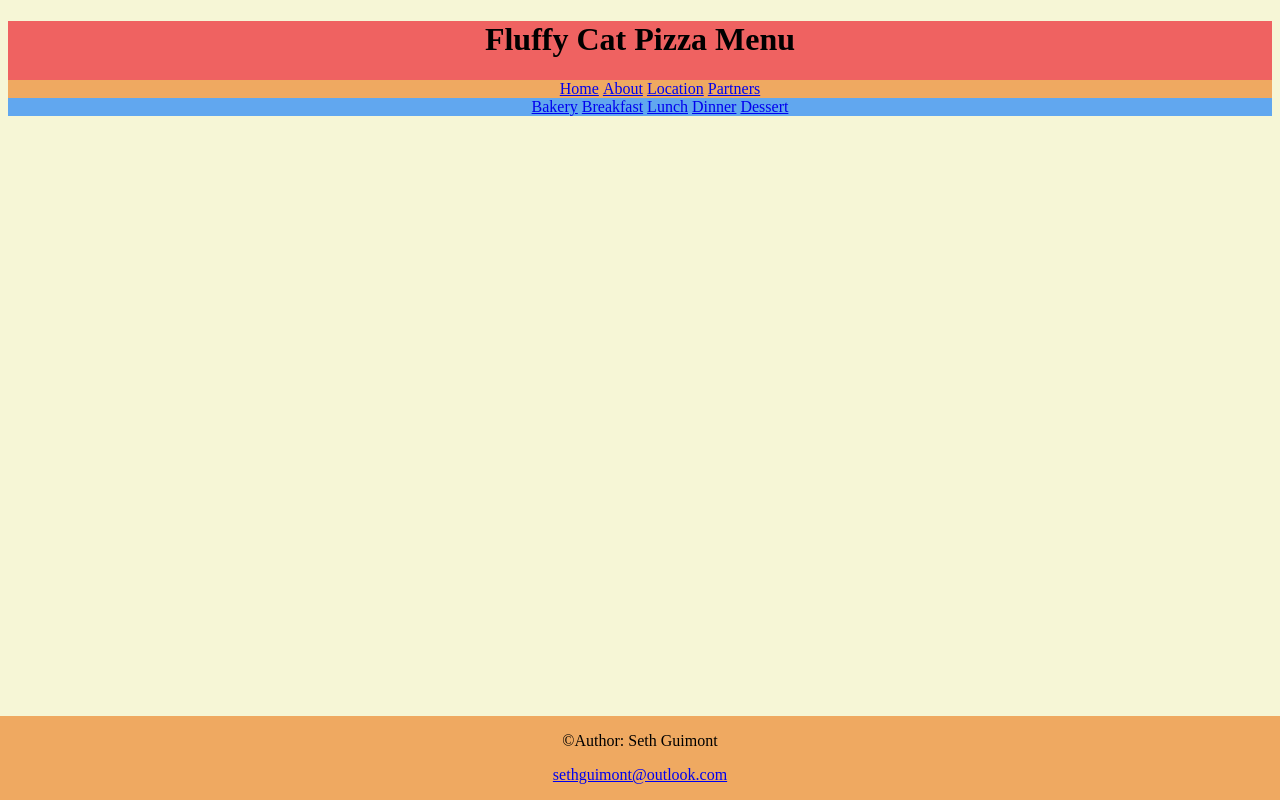
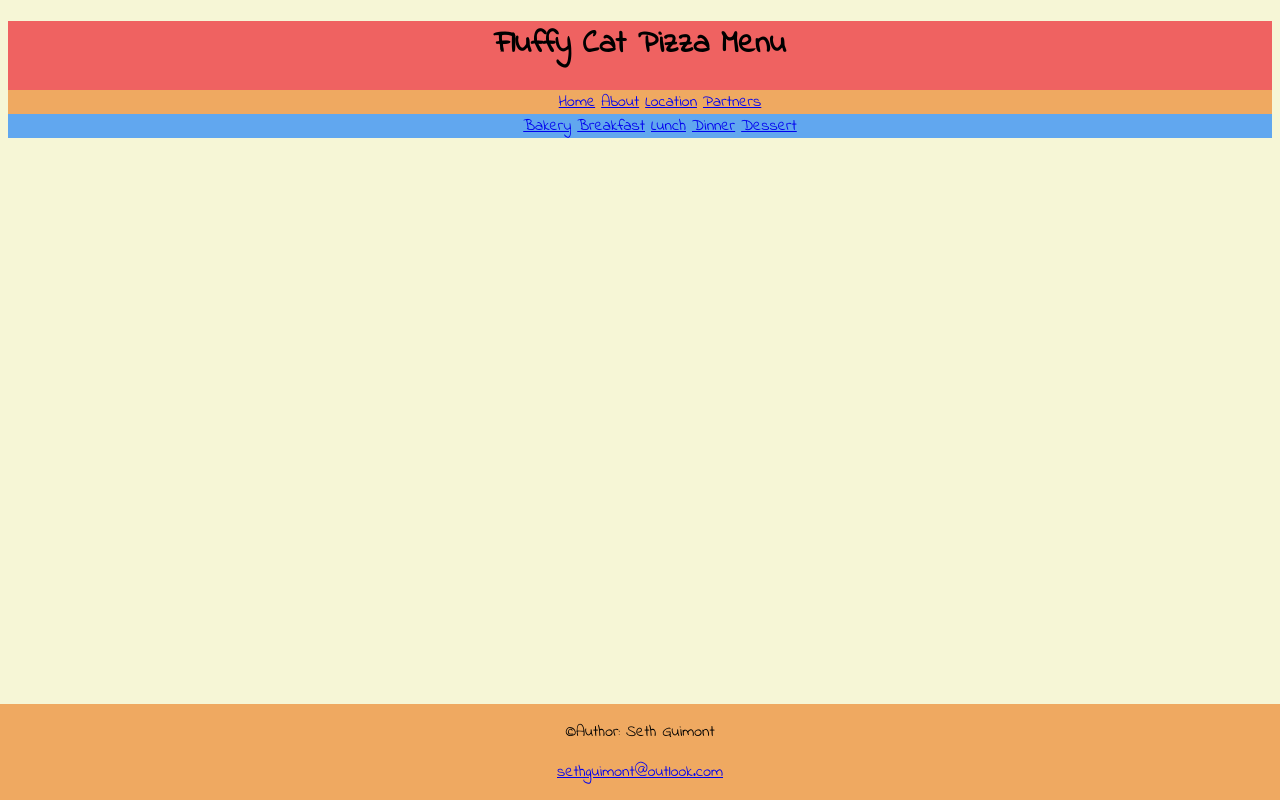
Before and after one commit to SethGuimont/james-api, a Flask app: page /about in a window 1280 px wide. Run offline with Flask 3, Linux system fonts and the light colour scheme; some libraries are stand-ins or nearby versions.

Commit message:
Experimenting with fonts

```diff
--- a/static/css/style.css
+++ b/static/css/style.css
@@ -1,5 +1,9 @@
+
+
 body {
     text-align: center;
+    background-color:#F6F6D6;
+    font-family: 'Indie Flower', cursive;
 }
 
 ul {
@@ -21,9 +25,6 @@ header{
     background-color: #EF6261;
 }
 
-body{
-    background-color:#F6F6D6;
-}
 
 footer{
   background-color: #EFA961;
--- a/templates/base.html
+++ b/templates/base.html
@@ -5,6 +5,10 @@
     <script src="https://unpkg.com/htmx.org@1.9.5" integrity="sha384-xcuj3WpfgjlKF+FXhSQFQ0ZNr39ln+hwjN3npfM9VBnUskLolQAcN80McRIVOPuO" crossorigin="anonymous"></script>
     <script src="https://unpkg.com/htmx.org/dist/ext/json-enc.js"></script>
     <script src="https://demo.htmx.org"></script>
+    <link rel="preconnect" href="https://fonts.googleapis.com">
+    <link rel="preconnect" href="https://fonts.gstatic.com" crossorigin>
+    <link href="https://fonts.googleapis.com/css2?family=Indie+Flower&display=swap" rel="stylesheet">
+
     <link rel="stylesheet" href="static/css/style.css">
     <title>Fluffy Cat Pizza</title>
 </head>
```
